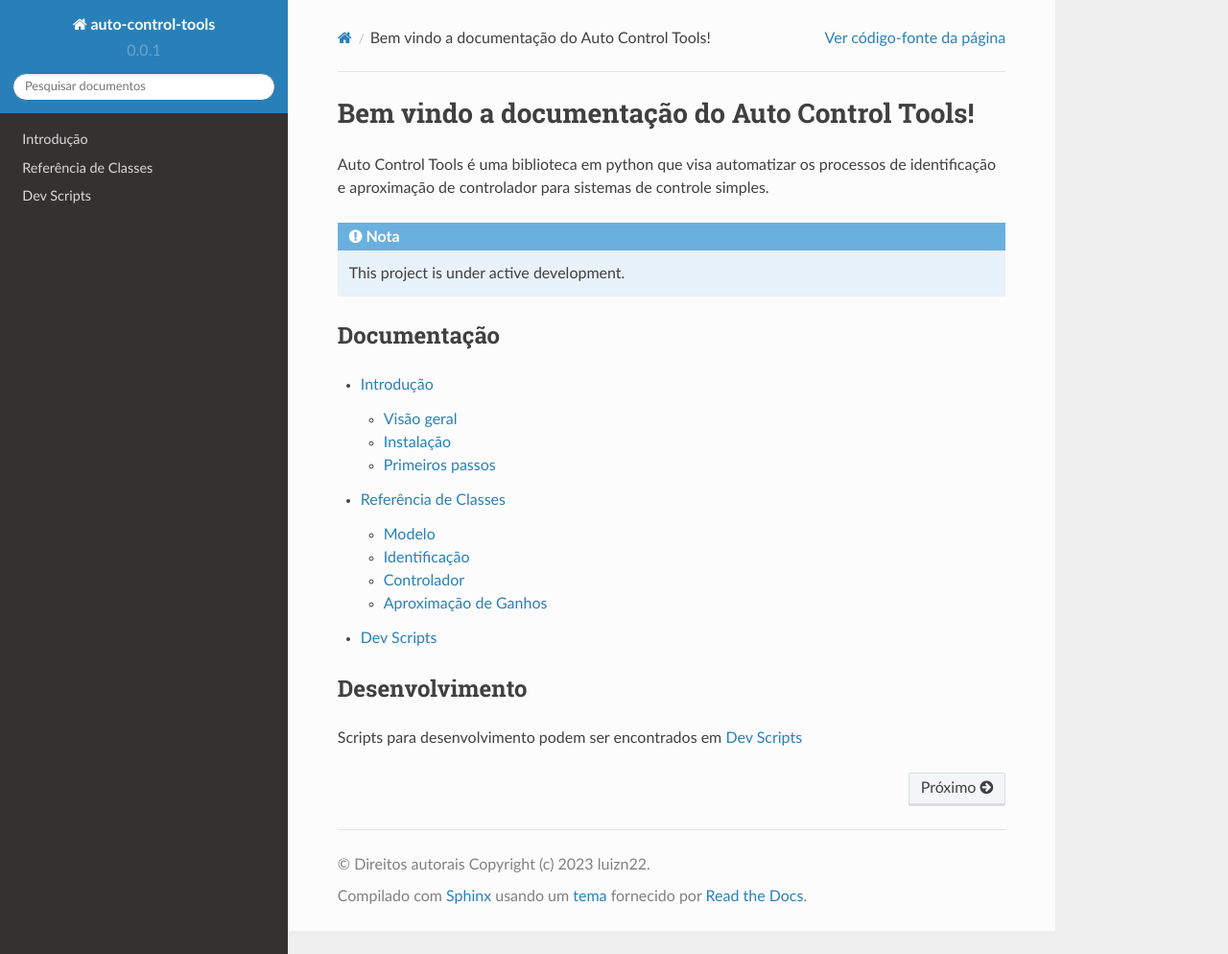
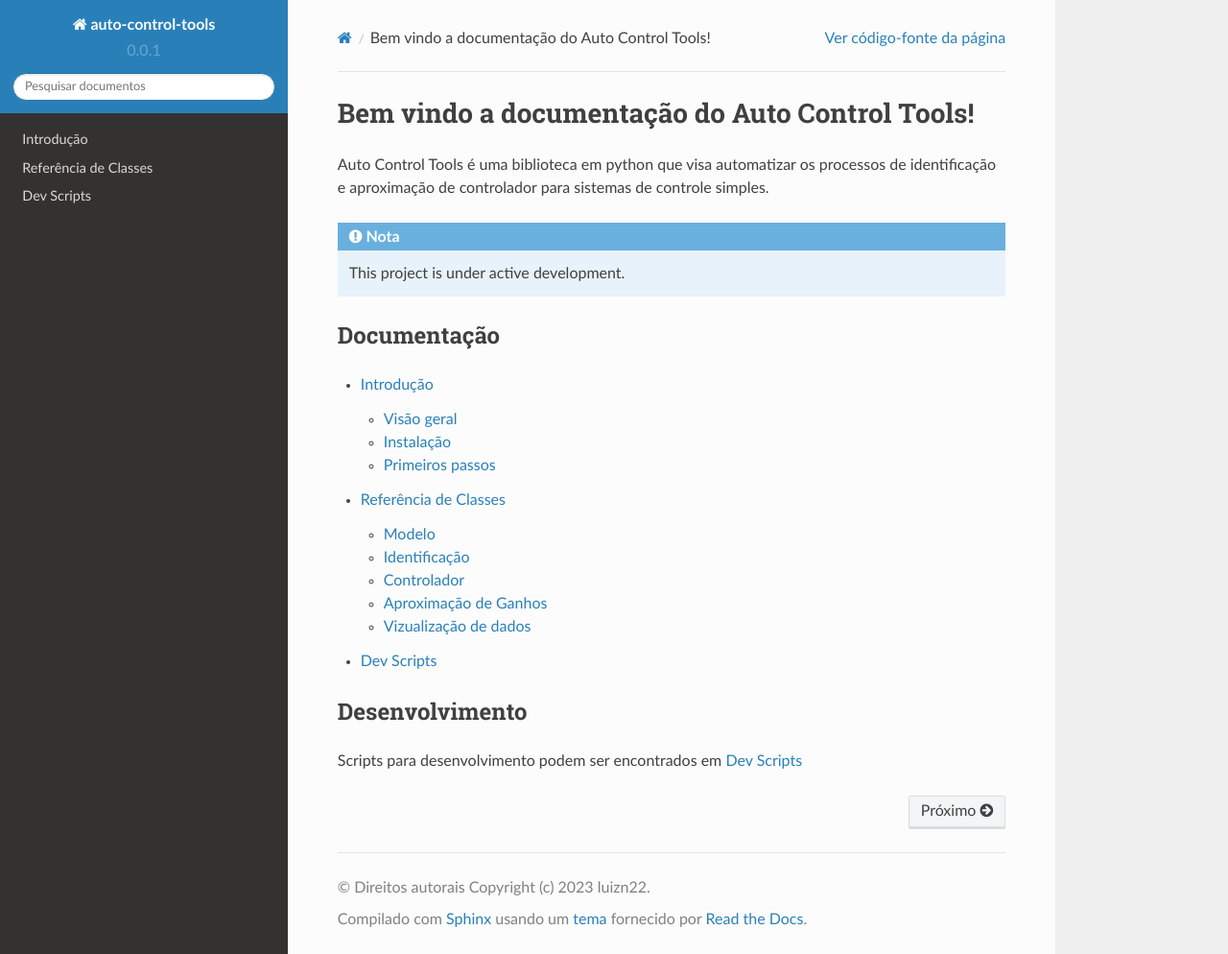
Before and after one commit to luizn22/auto-control-tools, a Sphinx documentation site: the page built from docs/source/index.rst, in a window 1280 px wide and 994 px high. Shown: the whole window at 96% size. Built offline with Sphinx 7.4.7 and the Read the Docs theme 2.0.0, drawn with Linux system fonts in a browser that asks for light colours.

```diff
--- a/docs/source/auto_control_tools.rst
+++ b/docs/source/auto_control_tools.rst
@@ -66,3 +66,13 @@ Filler text for Aproximação de Ganhos Classes
 
     ZieglerNicholsControllerAproximation
     CohenCoonControllerAproximation
+
+
+Vizualização de dados
+=====================
+
+.. autosummary::
+   :toctree: generated/
+   :template: custom-class-template.rst
+
+    PlotUtils
```
